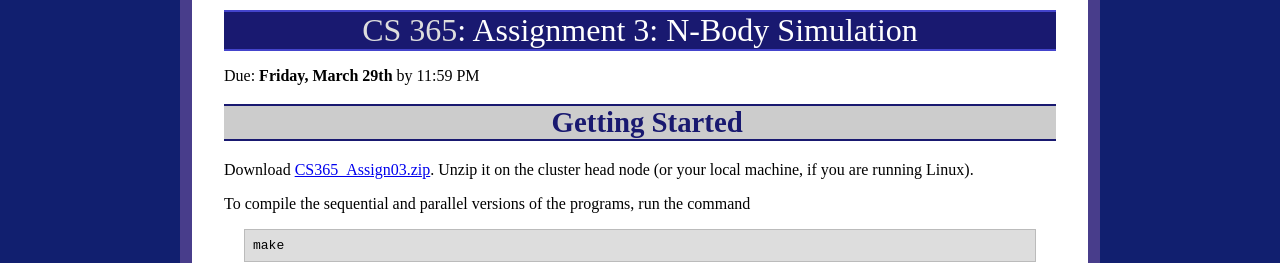
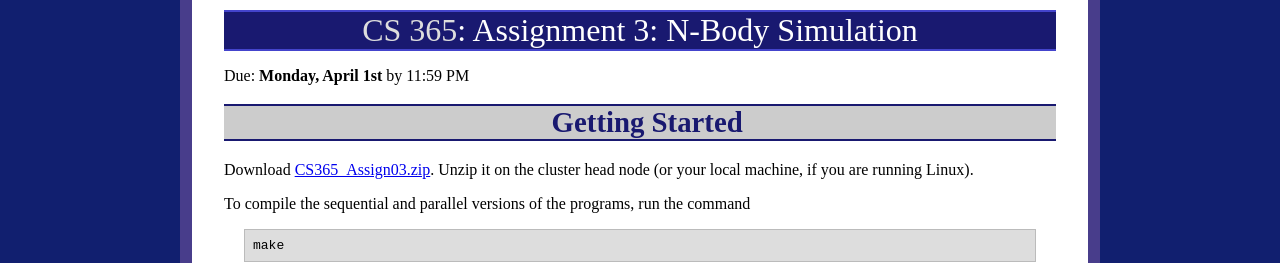
Before and after one commit to ycpcs/cs365-spring2019, a Jekyll site: the page built from assign/assign03.md, in a window 1280 px wide and 900 px high. Shown: the top 263 px of the window. Built offline with Jekyll 4.4.1, drawn with Linux system fonts in a browser that asks for light colours.

```diff
--- a/assign/assign03.md
+++ b/assign/assign03.md
@@ -3,7 +3,7 @@ layout: default
 title: "Assignment 3: N-Body Simulation"
 ---
 
-Due: **Friday, March 29th** by 11:59 PM
+Due: **Monday, April 1st** by 11:59 PM
 
 # Getting Started
 
```
Also changed, not shown: assign/index.md (+1 -1 lines), index.md (+1 -0 lines).
